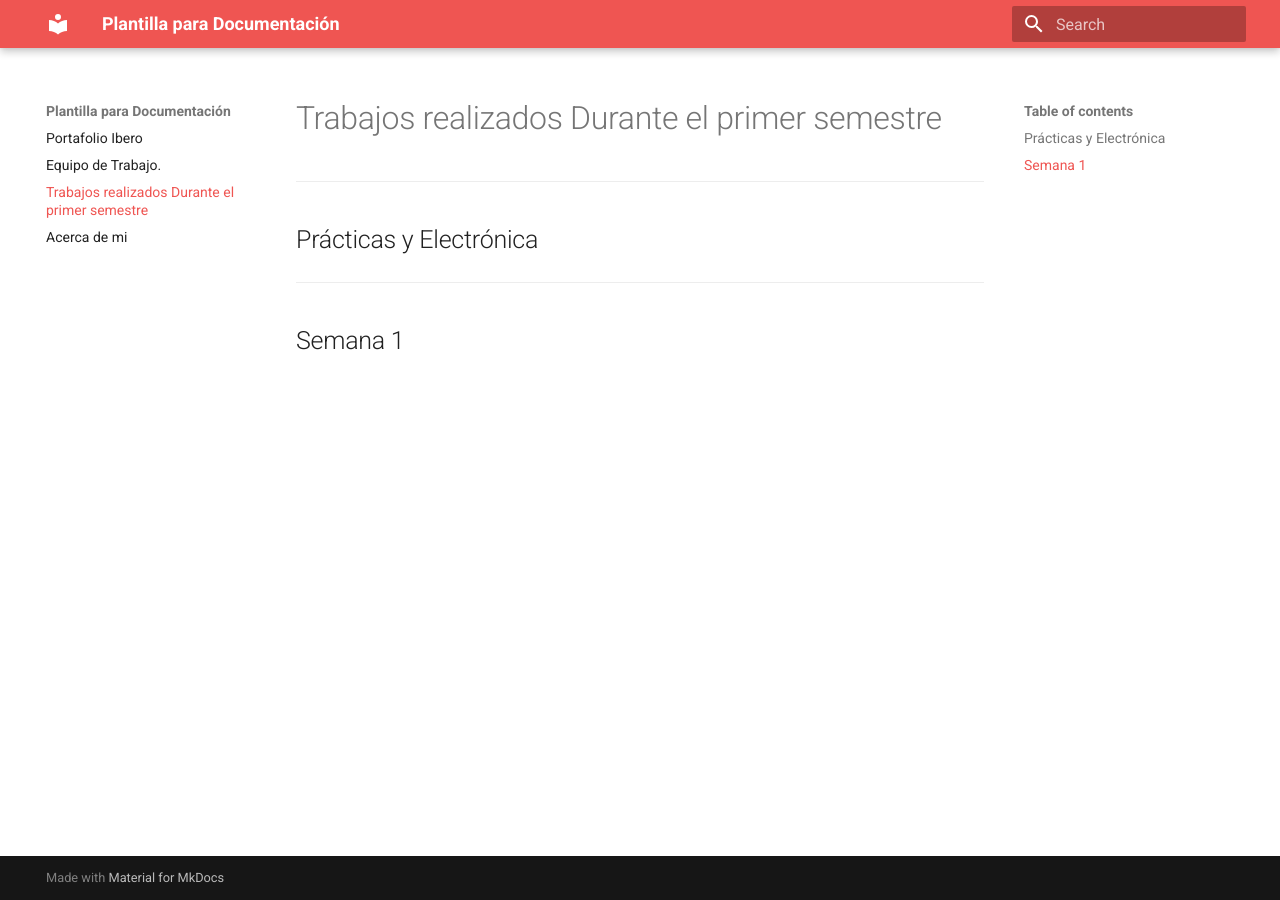
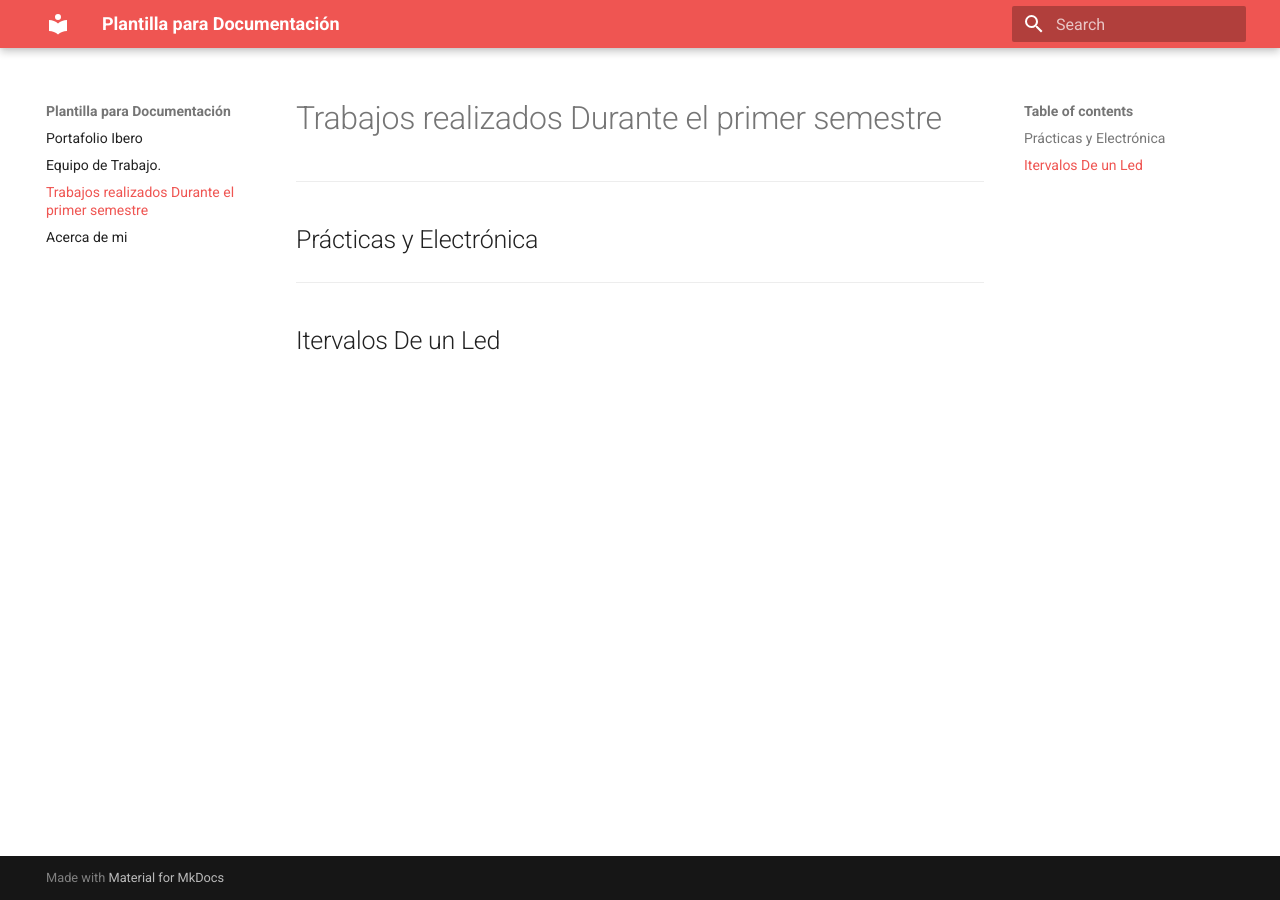
Before and after one commit to Joy-2307/Portafolio_Ibero_JIGR, an MkDocs documentation site: the page built from docs/Introducción a la Mecatrónica.md, in a window 1280 px wide. Built offline with MkDocs 1.6.1 and Material for MkDocs 9.7.7, drawn with Linux system fonts in a browser that asks for light colours.

Commit message:
Update Introducción a la Mecatrónica.md

```diff
--- a/docs/Introducción a la Mecatrónica.md
+++ b/docs/Introducción a la Mecatrónica.md
@@ -2,4 +2,4 @@
 ---
 ## Prácticas y Electrónica
 ---
-##Semana 1
+## Itervalos De un Led
```
